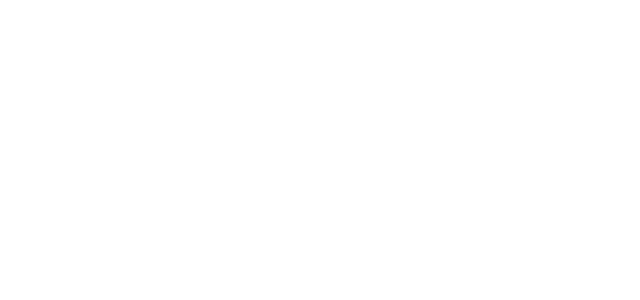
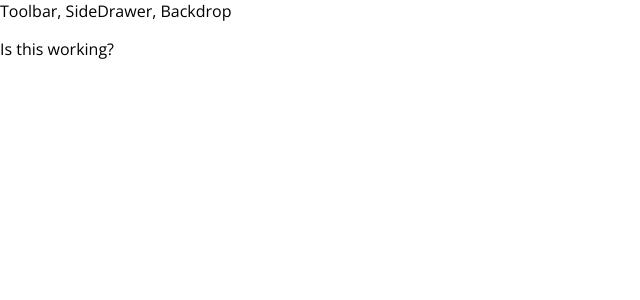
Before and after one commit to Jbabineau/React_The_Complete_Guide, a React app in the folder burger-builder/: page / in a window 1280 px wide. Shown: the top 300 px of the page, without its empty margins (0-640 px from the left). Built offline with nearby package versions, Linux system fonts and the light colour scheme.

Commit message:
Adding layout to the burger builder app

```diff
--- a/burger-builder/src/App.js
+++ b/burger-builder/src/App.js
@@ -1,8 +1,12 @@
-import React from 'react';
+import React, { Component } from 'react';
+import Layout from './components/Layout/Layout';
 
 function App() {
   return (
     <div>
+      <Layout>
+        <p>Is this working?</p>
+      </Layout>
     </div>
   );
 }
--- /dev/null
+++ b/burger-builder/src/components/Layout/Layout.js
@@ -0,0 +1,16 @@
+import React from 'react';
+import Aux from '../../hoc/Aux';
+
+const layout = (props) => (
+
+    <Aux>
+        <div>
+            Toolbar, SideDrawer, Backdrop
+        </div>
+        <main>
+            {props.children}
+        </main>
+    </Aux>
+);
+
+export default layout;
--- /dev/null
+++ b/burger-builder/src/hoc/Aux.js
@@ -0,0 +1,3 @@
+const aux = (props) => props.children;
+
+export default aux;
```
